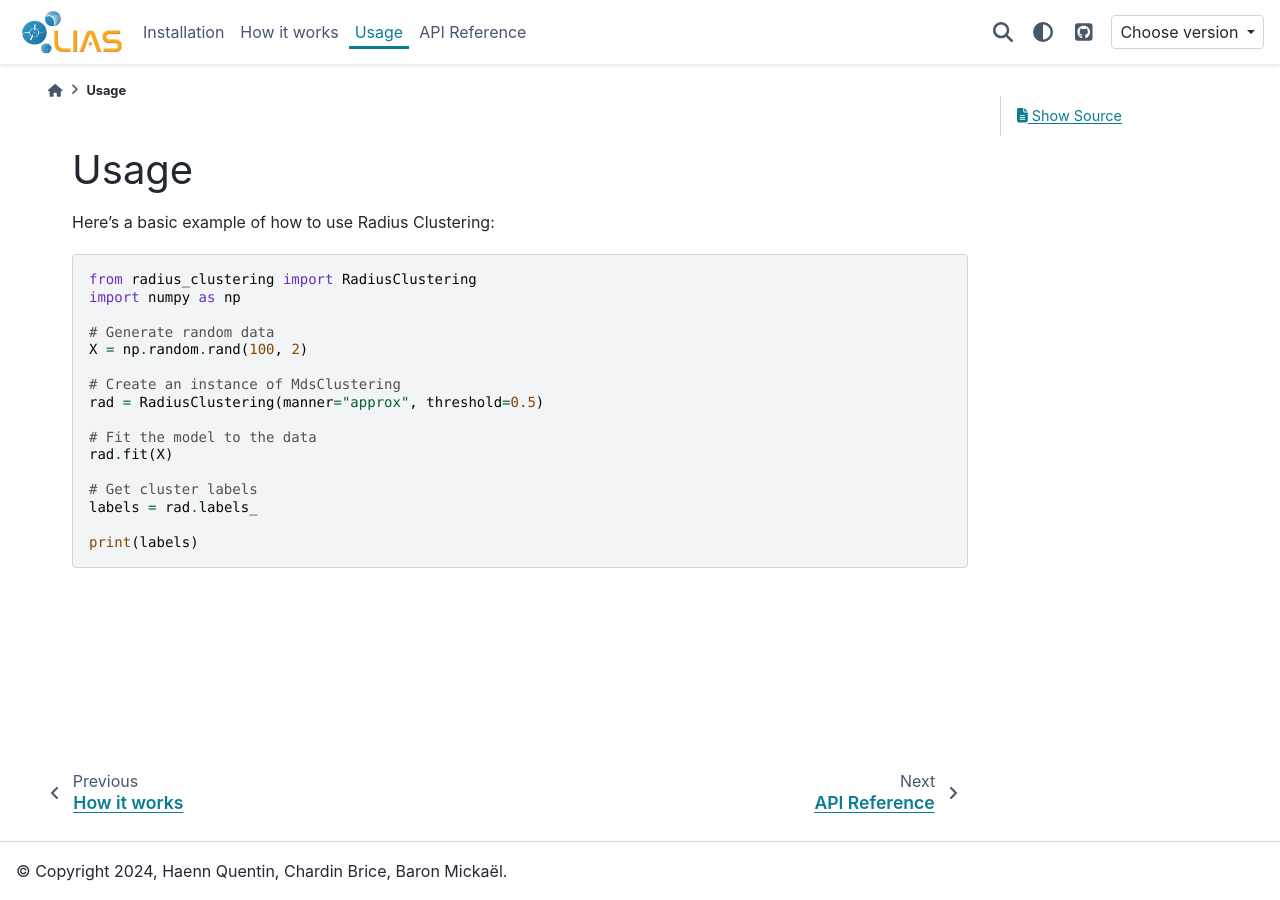
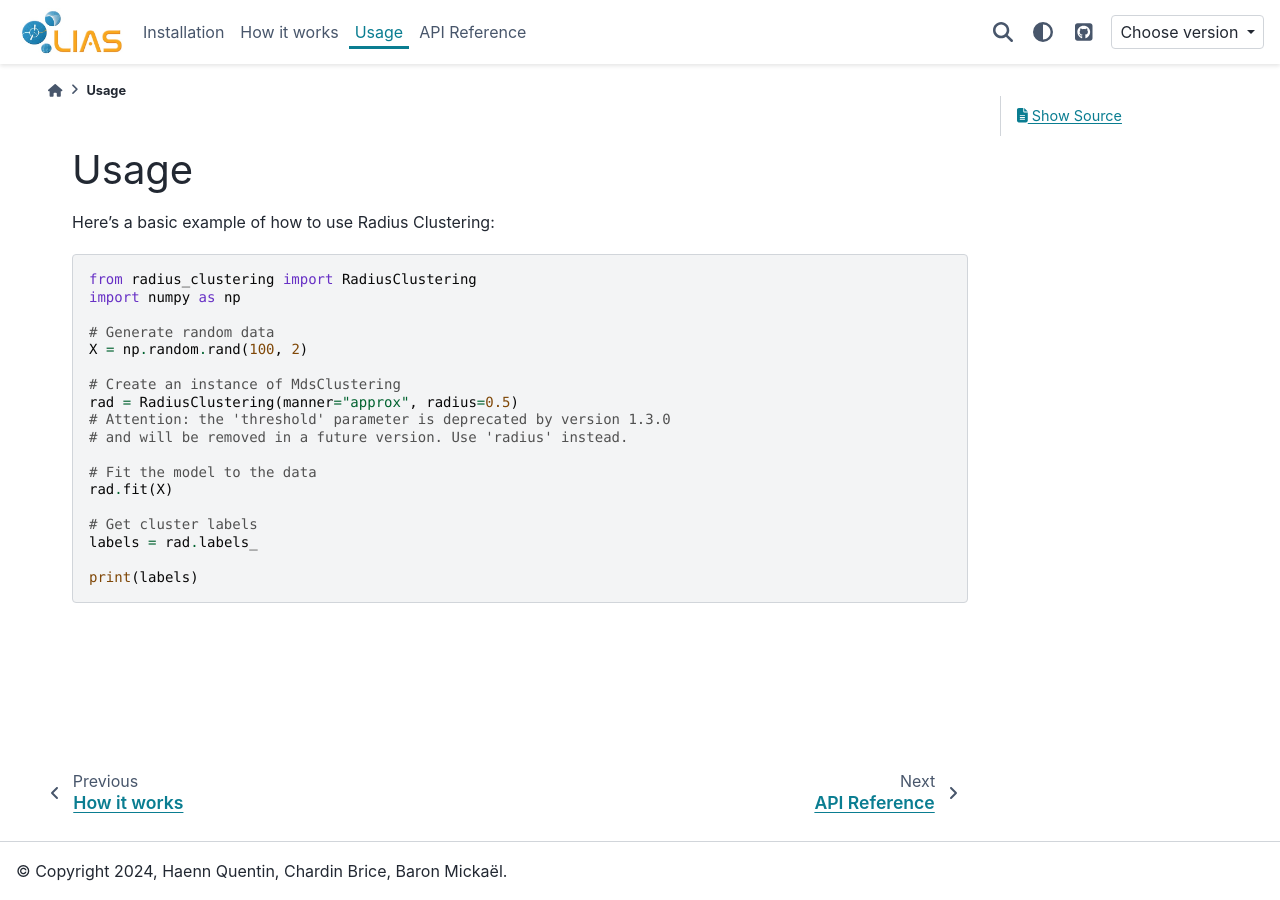
Before and after one commit to scikit-learn-contrib/radius_clustering, a Sphinx documentation site: the page built from docs/source/usage.rst, in a window 1280 px wide. Built offline with Sphinx 7.4.7 and the PyData theme 0.15.4, drawn with Linux system fonts in a browser that asks for light colours; pages that are not in the unit, such as notebooks, are missing from menus.

Commit message:
updating docs

```diff
--- a/docs/source/conf.py
+++ b/docs/source/conf.py
@@ -16,7 +16,7 @@ sys.path.insert(0, os.path.abspath("../.."))
 project = "Radius Clustering"
 copyright = "2024, Haenn Quentin, Chardin Brice, Baron Mickaël"
 author = "Haenn Quentin, Chardin Brice, Baron Mickaël"
-release = "1.0"
+release = "1.3.0"
 
 # -- General configuration ---------------------------------------------------
 # https://www.sphinx-doc.org/en/master/usage/configuration.html#general-configuration
--- a/docs/source/usage.rst
+++ b/docs/source/usage.rst
@@ -12,7 +12,9 @@ Here's a basic example of how to use Radius Clustering:
    X = np.random.rand(100, 2)
 
    # Create an instance of MdsClustering
-   rad = RadiusClustering(manner="approx", threshold=0.5)
+   rad = RadiusClustering(manner="approx", radius=0.5)
+   # Attention: the 'threshold' parameter is deprecated by version 1.3.0
+   # and will be removed in a future version. Use 'radius' instead.
 
    # Fit the model to the data
    rad.fit(X)
--- a/src/radius_clustering/__init__.py
+++ b/src/radius_clustering/__init__.py
@@ -2,4 +2,4 @@
 from .radius_clustering import RadiusClustering
 
 __all__ = ["RadiusClustering"]
-__version__ = "1.2.3"
+__version__ = "1.3.0"
```
Also changed, not shown: CHANGELOG.md (+1 -1 lines), 1 other file.
